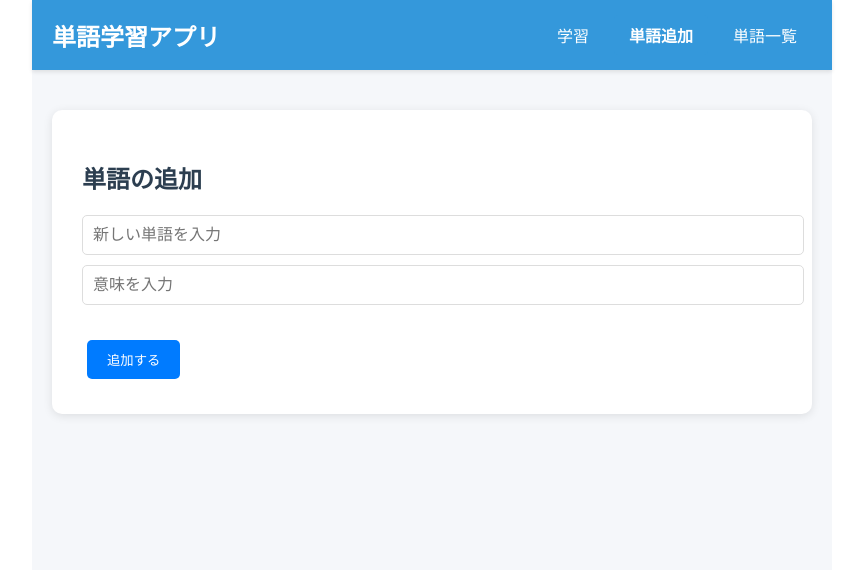
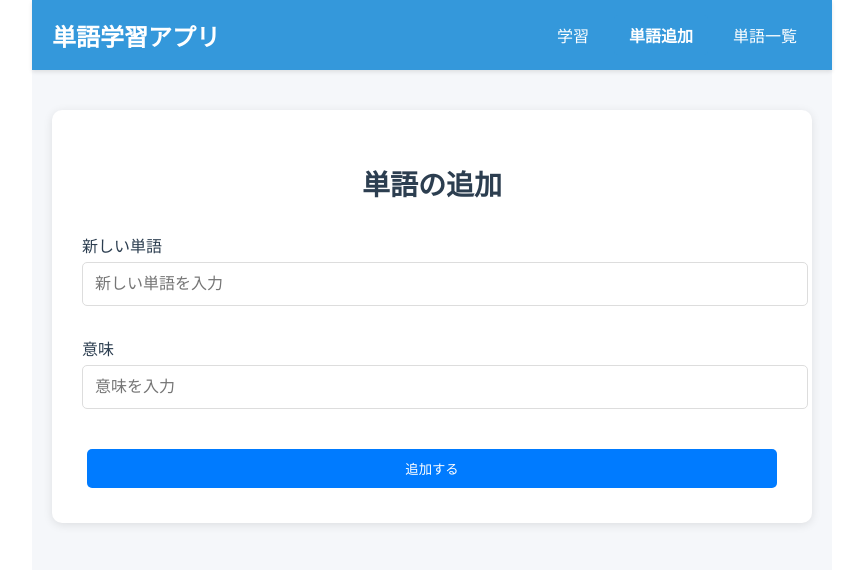
Before and after one commit to toufu-cell/vocabulary-app-frontend, a React (Create React App) app in the folder vocabulary-app-frontend/: page / in a window 1280 px wide. Both pictures are taken after a click on the item "単語追加". Shown: the top 570 px of the page, without its empty margins (208-1071 px from the left). Built offline with nearby package versions, Linux system fonts and the light colour scheme; no server answers.

Commit message:
Update AddWord.js

```diff
--- a/vocabulary-app-frontend/src/AddWord.js
+++ b/vocabulary-app-frontend/src/AddWord.js
@@ -6,6 +6,9 @@ const AddWord = ({ onWordAdded }) => {
     const [word, setWord] = useState('');
     const [meaning, setMeaning] = useState('');
     const [message, setMessage] = useState('');
+    const [loading, setLoading] = useState(false);
+
+    const apiUrl = process.env.REACT_APP_API_URL || 'http://localhost:3001';
 
     const handleSubmit = async (e) => {
         e.preventDefault();
@@ -13,8 +16,10 @@ const AddWord = ({ onWordAdded }) => {
             setMessage("単語と意味の両方を入力してください");
             return;
         }
+
+        setLoading(true);
         try {
-            const res = await axios.post('http://localhost:3001/api/words', { word, meaning });
+            const res = await axios.post(`${apiUrl}/api/words`, { word, meaning });
             setMessage(`単語 "${res.data.word}" を追加しました`);
             setWord('');
             setMeaning('');
@@ -28,54 +33,52 @@ const AddWord = ({ onWordAdded }) => {
                 console.error("単語の追加に失敗しました", error);
                 setMessage("単語の追加に失敗しました");
             }
+        } finally {
+            setLoading(false);
         }
     };
 
     return (
         <div className="quiz-container">
-            <h2 style={{ color: '#2c3e50', marginBottom: '20px' }}>単語の追加</h2>
-            <form onSubmit={handleSubmit}>
-                <div style={{ marginBottom: '15px' }}>
+            <h2 className="form-title">単語の追加</h2>
+            <form onSubmit={handleSubmit} className="add-word-form">
+                <div className="form-group">
+                    <label htmlFor="word-input">新しい単語</label>
                     <input
+                        id="word-input"
                         type="text"
                         value={word}
                         onChange={(e) => setWord(e.target.value)}
                         placeholder="新しい単語を入力"
-                        style={{
-                            width: '100%',
-                            padding: '10px',
-                            borderRadius: '5px',
-                            border: '1px solid #ddd',
-                            marginBottom: '10px'
-                        }}
+                        disabled={loading}
                     />
+                </div>
+
+                <div className="form-group">
+                    <label htmlFor="meaning-input">意味</label>
                     <input
+                        id="meaning-input"
                         type="text"
                         value={meaning}
                         onChange={(e) => setMeaning(e.target.value)}
                         placeholder="意味を入力"
-                        style={{
-                            width: '100%',
-                            padding: '10px',
-                            borderRadius: '5px',
-                            border: '1px solid #ddd'
-                        }}
+                        disabled={loading}
                     />
                 </div>
+
                 <button
                     type="submit"
-                    className="button"
+                    className="button add-button"
+                    disabled={loading}
                 >
-                    追加する
+                    {loading ? '追加中...' : '追加する'}
                 </button>
             </form>
+
             {message && (
-                <p style={{
-                    marginTop: '15px',
-                    color: message.includes('失敗') ? '#e74c3c' : '#27ae60'
-                }}>
+                <div className={`message ${message.includes('エラー') ? 'error' : 'success'}`}>
                     {message}
-                </p>
+                </div>
             )}
         </div>
     );
```
